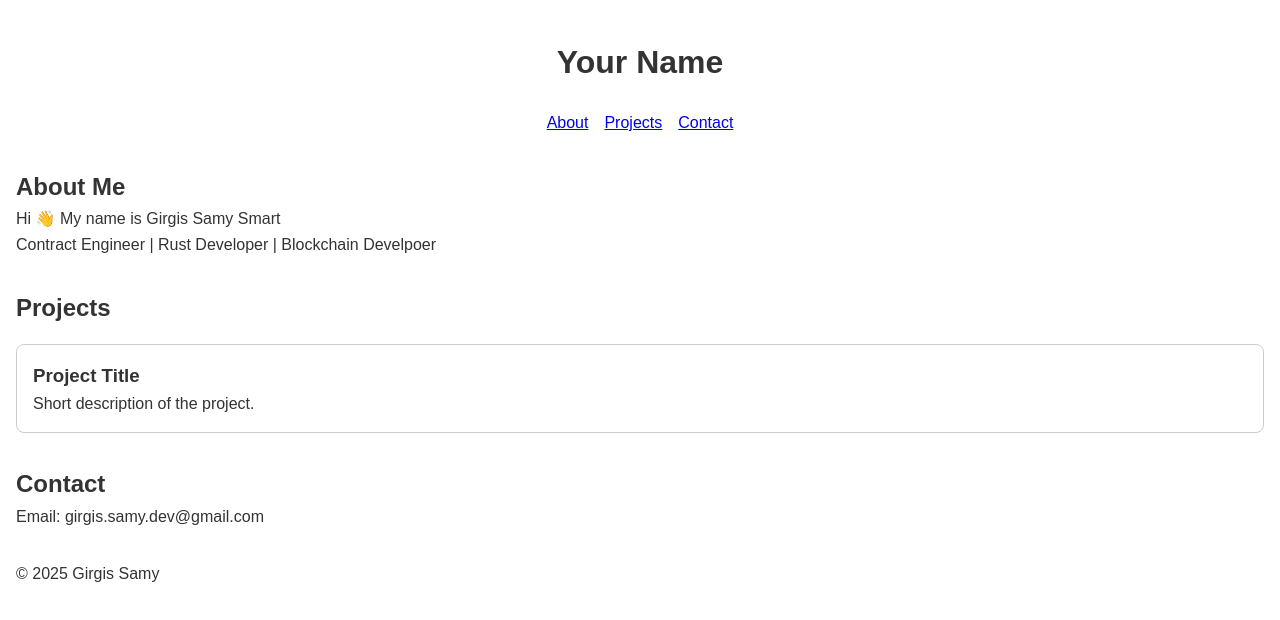
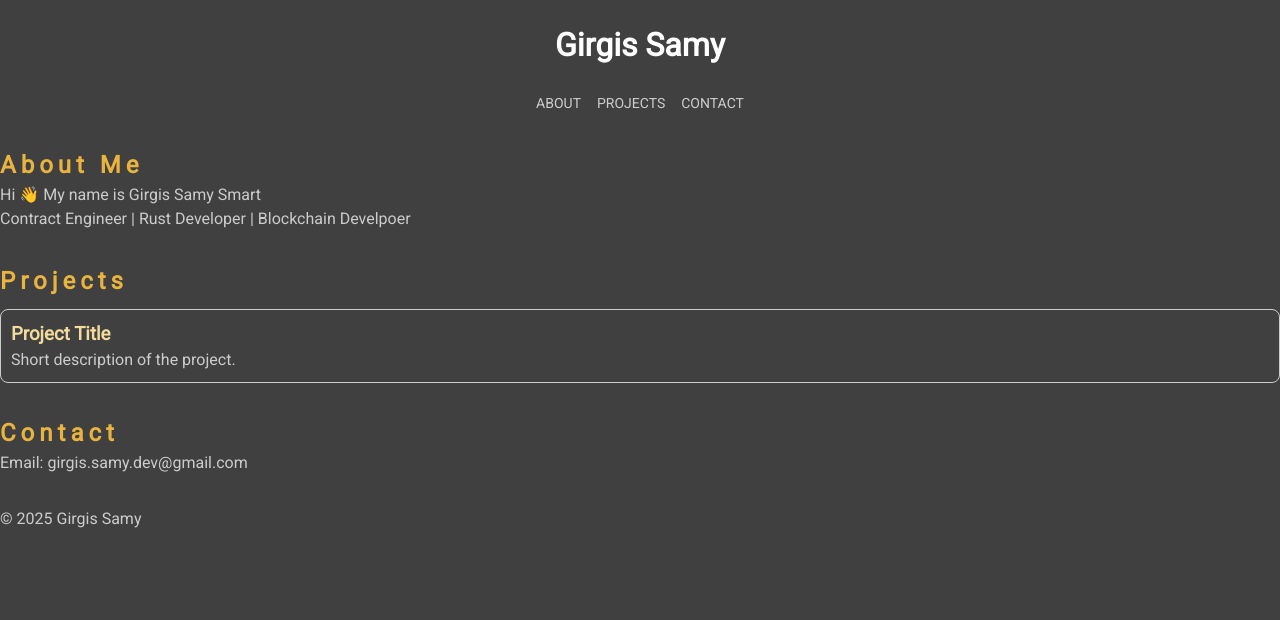
Before and after one commit to gerges15/portfolio, a website built with Vite: page index.html in a window 1280 px wide. Built offline with nearby package versions, Linux system fonts and the light colour scheme; a web font is replaced by a local one.

Commit message:
add base styles and color palette

```diff
--- a/index.html
+++ b/index.html
@@ -4,12 +4,28 @@
     <meta charset="UTF-8" />
     <meta name="viewport" content="width=device-width, initial-scale=1.0" />
     <meta name="description" content="Personal portfolio of Girgis Samy" />
+    <link
+      rel="stylesheet"
+      href="https://fonts.googleapis.com/css?family=Roboto"
+    />
+    <link
+      rel="stylesheet"
+      href="https://fonts.googleapis.com/css?family=Montserrat"
+    />
+    <link
+      href="https://fonts.googleapis.com/css?family=Marcellus+SC&display=swap"
+      rel="stylesheet"
+    />
+    <link
+      rel="stylesheet"
+      href="https://cdnjs.cloudflare.com/ajax/libs/font-awesome/4.7.0/css/font-awesome.min.css"
+    />
     <title>Girgis | Portfolio</title>
     <link rel="stylesheet" href="styles.css" />
   </head>
   <body>
     <header>
-      <h1>Your Name</h1>
+      <h1>Girgis Samy</h1>
       <nav>
         <ul>
           <li><a href="#about">About</a></li>
--- a/styles.css
+++ b/styles.css
@@ -1,9 +1,22 @@
-@import "normalize.css";
+@import "./node_modules/normalize.css/normalize.css";
+/* --------------------------
+  Base Styles
+--------------------------- */
 :root {
+  --accent-color: #3498db;
+  --bg-color: #404040;
+  --lightgray: #cccccc;
+  --my-orange: #e8b33f;
+  --my-yellow: #f2db9c;
   --primary-color: #2c3e50;
-  --accent-color: #3498db;
-  --text-color: #333;
-  --bg-color: #fff;
+  --text-color: #808080;
+  --text-hover: #eee;
+  --transparent: rgba(64, 64, 64, 1);
+  --transparent2: rgba(49, 49, 49, 0.75);
+}
+
+html {
+  font-size: 62.5%;
 }
 
 *,
@@ -15,28 +28,50 @@
 }
 
 body {
-  font-family: sans-serif;
-  color: var(--text-color);
   background-color: var(--bg-color);
-  line-height: 1.6;
-  padding: 1rem;
+  color: var(--lightgray);
+  font-family: "Roboto", Verdana, sans-serif;
+  font-size: 1.6rem;
+  height: auto;
+  line-height: 1.5;
+  margin: 0;
 }
 
 header {
+  margin-bottom: 2.4rem;
   text-align: center;
-  margin-bottom: 2rem;
-}
-
-nav ul {
-  list-style: none;
-  display: flex;
-  justify-content: center;
-  gap: 1rem;
 }
 
 section {
-  margin: 2rem 0;
+  margin: 3.2rem 0;
 }
+
+a {
+  color: var(--lightgray);
+  text-decoration: none;
+  font-weight: 400;
+  text-transform: uppercase;
+  font-size: 14px;
+}
+
+/* Headings */
+
+h1 {
+  color: white;
+}
+
+h2 {
+  color: var(--my-orange);
+  letter-spacing: 0.5rem;
+}
+
+h3 {
+  color: var(--my-yellow);
+}
+
+/* --------------------------
+  nav Styles
+--------------------------- */
 
 .project-card {
   border: 1px solid #ccc;
@@ -44,3 +79,10 @@ section {
   margin-top: 1rem;
   border-radius: 8px;
 }
+
+nav ul {
+  list-style: none;
+  display: flex;
+  justify-content: center;
+  gap: 1.6rem;
+}
```
Also changed, not shown: package.json (+6 -2 lines), 1 other file.
